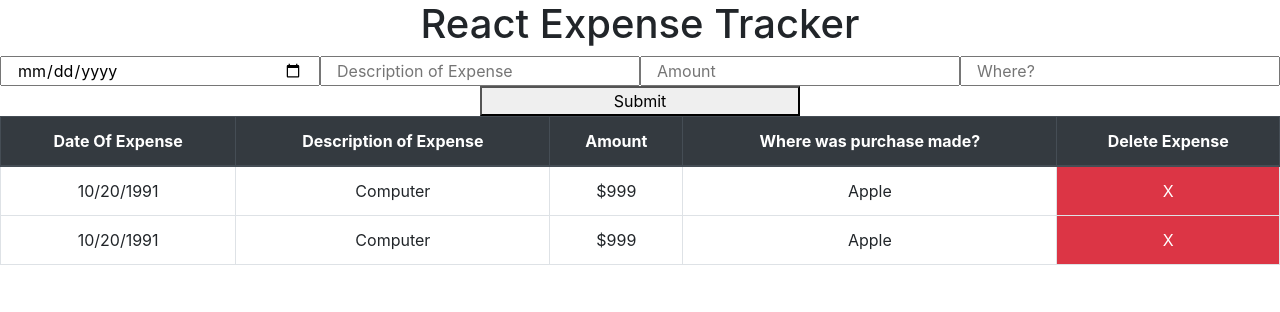
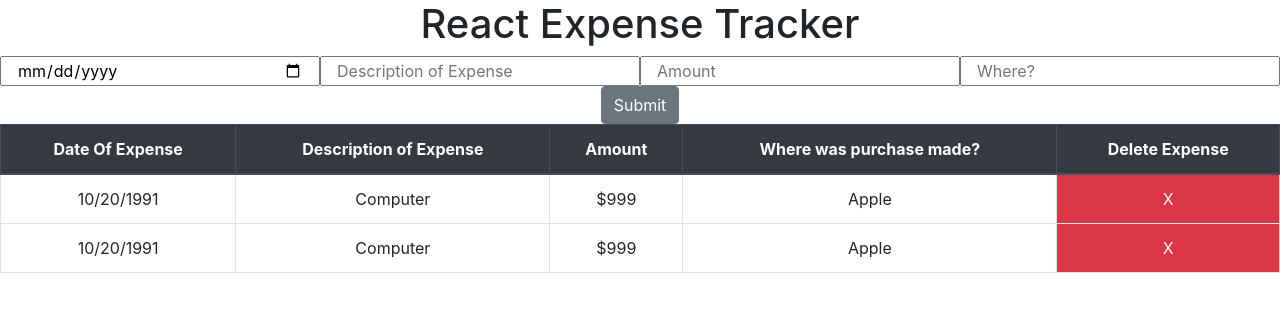
Before and after one commit to jbri91/reactExpenseTracker, a React (Create React App) app: page / in a window 1280 px wide. Shown: the top 312 px of the page. Built offline with nearby package versions, Linux system fonts and the light colour scheme.

Commit message:
button console.log

```diff
--- a/src/App.js
+++ b/src/App.js
@@ -9,11 +9,9 @@ function App() {
   return (
     <div className="App">
       <header >
-        <p>
           <Header />
           <UserInput />
           <Table />
-        </p>
         </header>
     </div>
   );
--- a/src/UserInput.js
+++ b/src/UserInput.js
@@ -2,14 +2,25 @@ import React from 'react'
 import ReactDOM from 'react-dom'
 
 class UserInput extends React.Component {
+
+
+    SubmitExpense(event) {
+        event.preventDefault();
+        console.log('I submitted this')
+    }
+
+
+
     render() {
         return (
             <form>
-                <input class="col-sm-6 col-md-3" type="date" placeHolder="Date of Expense" ></input>
-                <input class="col-sm-6 col-md-3" placeHolder="Description of Expense" ></input>
-                <input class="col-sm-6 col-md-3" type="number" placeHolder="Amount" ></input>
-                <input class="col-sm-6 col-md-3" placeHolder="Where?" ></input>
-                <button class="col-sm-6 col-md-3" >Submit</button>
+                <div>
+                <input className="col-sm-6 col-md-3" type="date" placeholder="Date of Expense" ></input>
+                <input className="col-sm-6 col-md-3" placeholder="Description of Expense" ></input>
+                <input className="col-sm-6 col-md-3" type="number" placeholder="Amount" ></input>
+                <input className="col-sm-6 col-md-3" placeholder="Where?" ></input>
+                <button type="submit" className="btn btn-secondary" onClick={this.SubmitExpense}>Submit</button>
+                </div>
             </form>
         )
     }
--- a/src/components/Table.js
+++ b/src/components/Table.js
@@ -2,10 +2,17 @@ import React from 'react'
 import ReactDOM from 'react-dom'
 
 class Table extends React.Component {
+
+
+     DeleteExpense = () => {
+        console.log('Deleted!')
+    }
+
+
     render() {
         return ( <div>
-            <table class="table table-bordered table-hover">
-                <thead class="thead-dark thead-border">
+            <table className="table table-bordered table-hover">
+                <thead className="thead-dark thead-border">
                 <tr>
                     <th>Date Of Expense</th>
                     <th>Description of Expense</th>
@@ -20,14 +27,14 @@ class Table extends React.Component {
                         <td>Computer</td>
                         <td>$999</td>
                         <td>Apple</td>
-                        <td type="btn" class="btn-danger">X</td>
+                        <td type="btn"  onClick={this.DeleteExpense}  className="btn-danger">X</td>
                     </tr>
                     <tr>
                         <td>10/20/1991</td>
                         <td>Computer</td>
                         <td>$999</td>
                         <td>Apple</td>
-                        <td type="btn" class="btn-danger">X</td>
+                        <td type="btn" onClick={this.DeleteExpense} className="btn-danger">X</td>
                     </tr>
                 </tbody>
             </table>
```
Also changed, not shown: src/App.css (+0 -11 lines).
